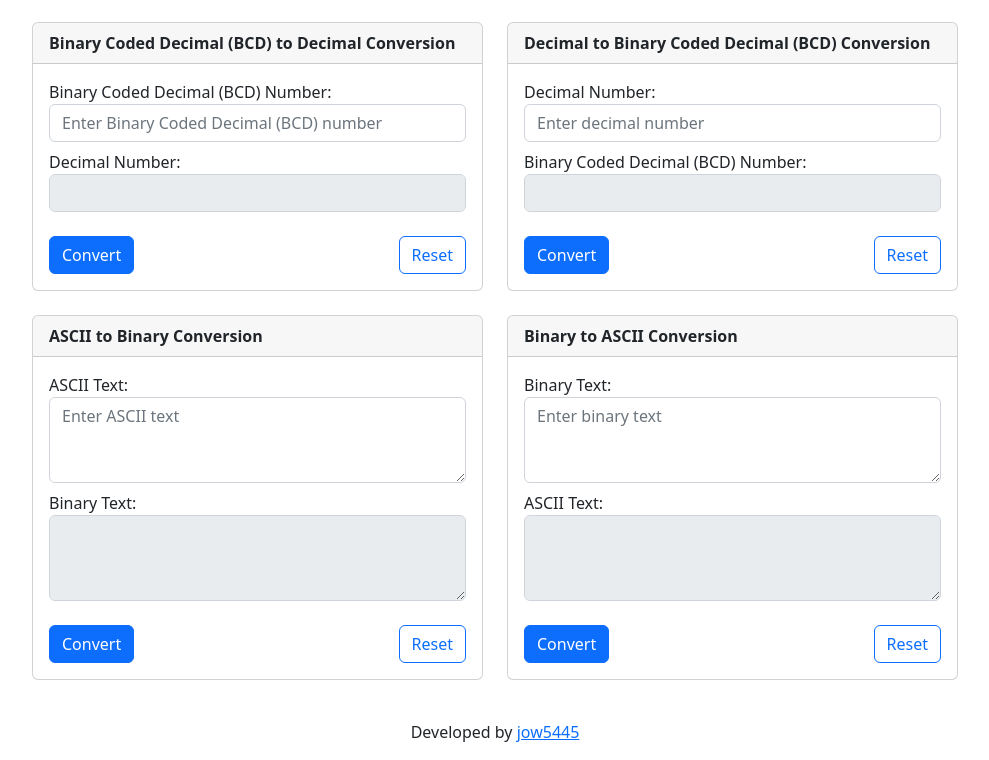
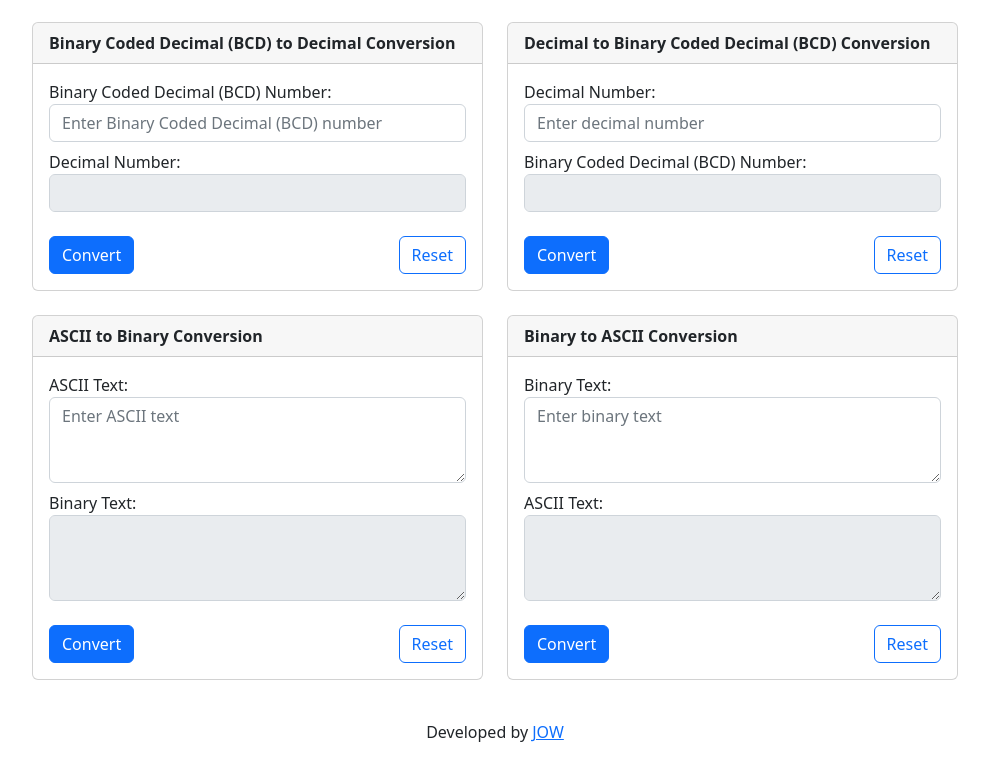
Before and after one commit to jow5445/number-system, a React (Create React App) app: page / in a window 1280 px wide. Shown: the part 1817-2577 px from the top of the page, without its empty margins (145-1134 px from the left). Built offline with nearby package versions, Linux system fonts and the light colour scheme; the HTML template or start-up script is replaced by a standard one.

Commit message:
update hex to dec

```diff
--- a/src/components/Footer.js
+++ b/src/components/Footer.js
@@ -3,7 +3,7 @@ import React from "react";
 const Footer = () => {
   return (
     <footer className="text-center my-3">
-      Developed by <a href="https://github.com/">jow5445</a> </footer>
+      Developed by <a href="https://github.com/jow5445">JOW</a> </footer>
   );
 };
 
```
Also changed, not shown: src/components/BinaryToHexadecimalCard.js (indentation only).
